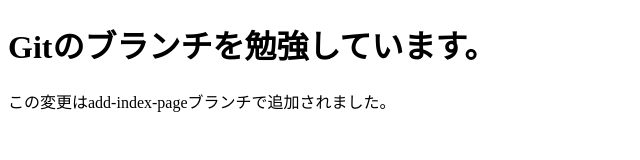
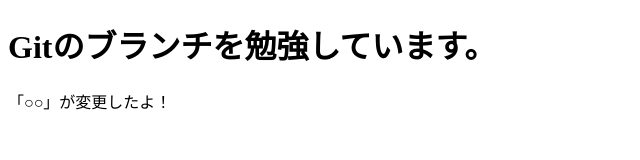
Before and after one commit to degu-maron/git-study, a plain HTML site: page index.html in a window 1280 px wide. Shown: the whole page, without its empty margins (0-640 px from the left). Drawn offline with Linux system fonts and the light colour scheme.

Commit message:
Update index.html

```diff
--- a/index.html
+++ b/index.html
@@ -6,6 +6,6 @@
 </head>
 <body>
   <h1>Gitのブランチを勉強しています。</h1>
-  <p>この変更はadd-index-pageブランチで追加されました。</p>
+  <p>「○○」が変更したよ！</p>
 </body>
 </html>
```
